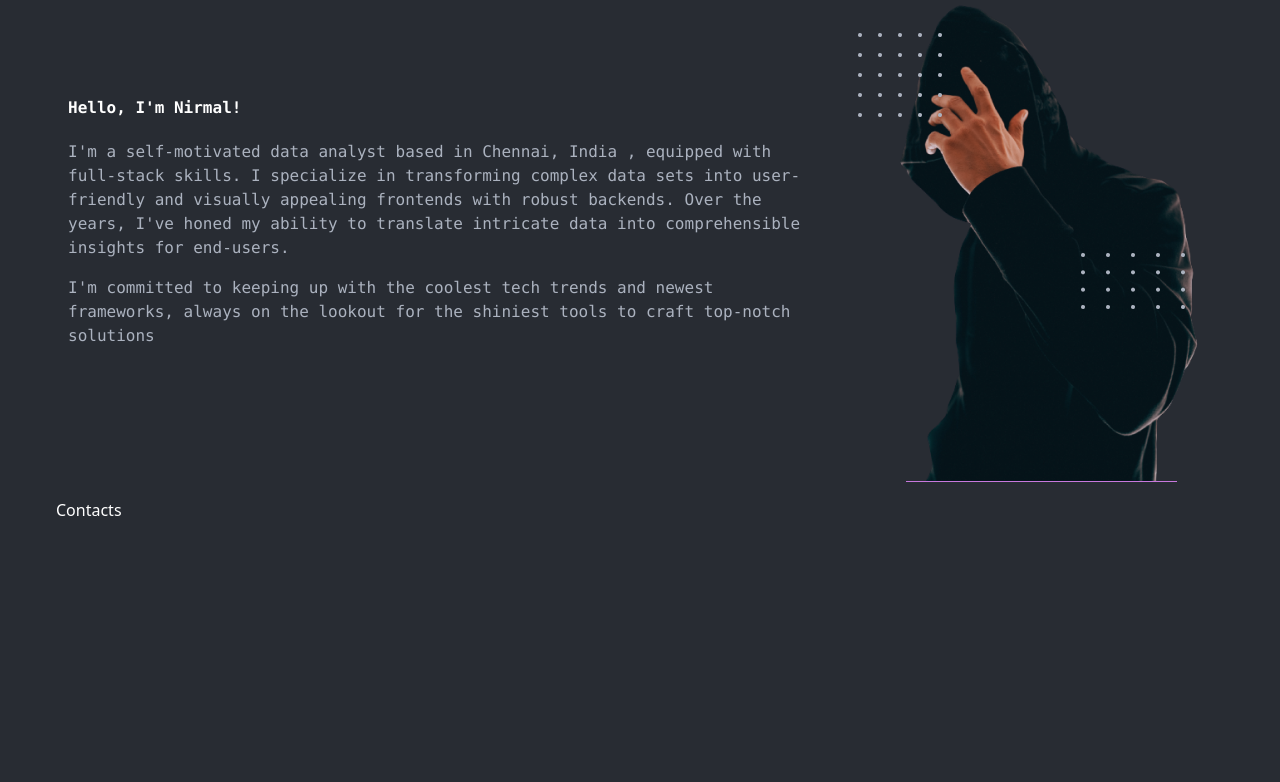
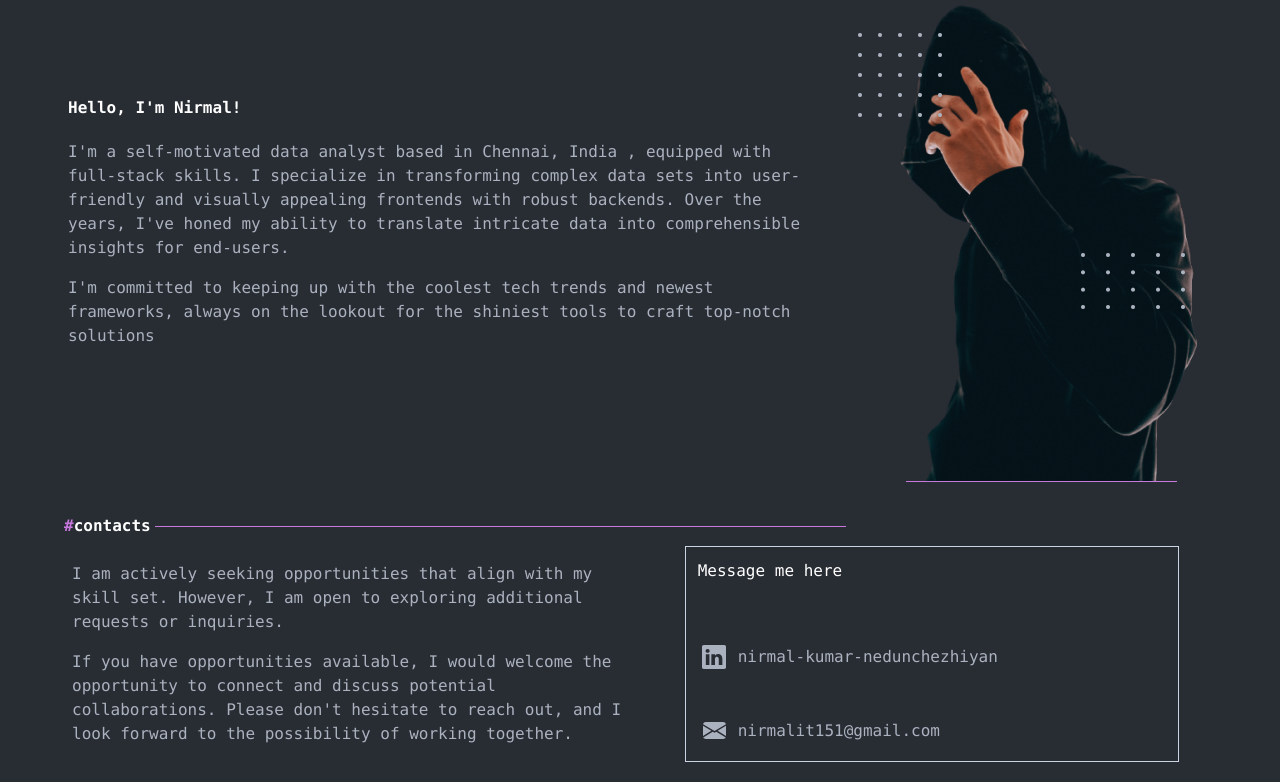
Before and after one commit to nirmalit/portfolio, a React (Create React App) app: page / in a window 1280 px wide. Shown: the part 1905-2687 px from the top of the page. Built offline with nearby package versions, Linux system fonts and the light colour scheme.

Commit message:
All main component
Completed all the core components

```diff
--- a/src/components/contact/Contact.js
+++ b/src/components/contact/Contact.js
@@ -1,8 +1,64 @@
 import React from 'react'
+import { PageTitle } from '../pageTitle'
+import { ShowIcon } from '../icon'
+
+import colorCatlog from '../../config/color.json'
+import iconCatlog from '../../config/icon.json'
+import urlCatlog from '../../config/url.json'
 
 const Contacts = () => {
+
+  const openInNewTab= (url) =>{
+    window.open(url, "_blank")
+  }
+
+  const LeftSide = () => {
+    return(
+      <div className="p-2 font-mono" style={{color : colorCatlog.gray }}>
+        <span className="block p-2">
+          I am actively seeking opportunities that align with my skill set. However, I am open to exploring additional requests or inquiries.
+        </span>
+        <span className="block p-2">
+          If you have opportunities available, I would welcome the opportunity to connect and discuss potential collaborations. Please don't hesitate to reach out, and I look forward to the possibility of working together.
+        </span>
+      </div>
+    )
+  }
+
+  const RightSide = () => {
+    return(
+      <div className="p-1 h-full flex flex-wrap w-auto font-mono border-[1px] border-slate-300">
+        <div className="p-2">
+          Message me here
+        </div>
+        <div className="w-full h-full p-2 flex flex-col justify-evenly items-center"  style={{color : colorCatlog.gray }}>
+          <div className='w-full flex justify-start items-center' role="button" onClick={() => openInNewTab(urlCatlog.linkedin)}>
+            <ShowIcon iconName={iconCatlog.linkedin}/>
+            <h2 className='px-2'>nirmal-kumar-nedunchezhiyan</h2>
+          </div>
+          <div className='w-full flex justify-start items-center'>
+            <ShowIcon iconName={iconCatlog.email}/>
+            <h2 className='px-2'>nirmalit151@gmail.com</h2>
+          </div>
+        </div>
+      </div>
+    )
+  }
+
   return (
-    <div className='h-screen'>Contacts</div>
+    <div className='h-full py-2'>
+      <div className='p-2'>
+        <PageTitle  titleName = "contacts" />
+      </div>
+      <div className='w-full h-full flex md:flex-row flex-col'>
+        <div className="w-full md:w-1/2">
+          <LeftSide />
+        </div>
+        <div className="w-full md:w-1/2 flex justify-center">
+          <RightSide />
+        </div>
+      </div>
+    </div>
   )
 }
 
```
